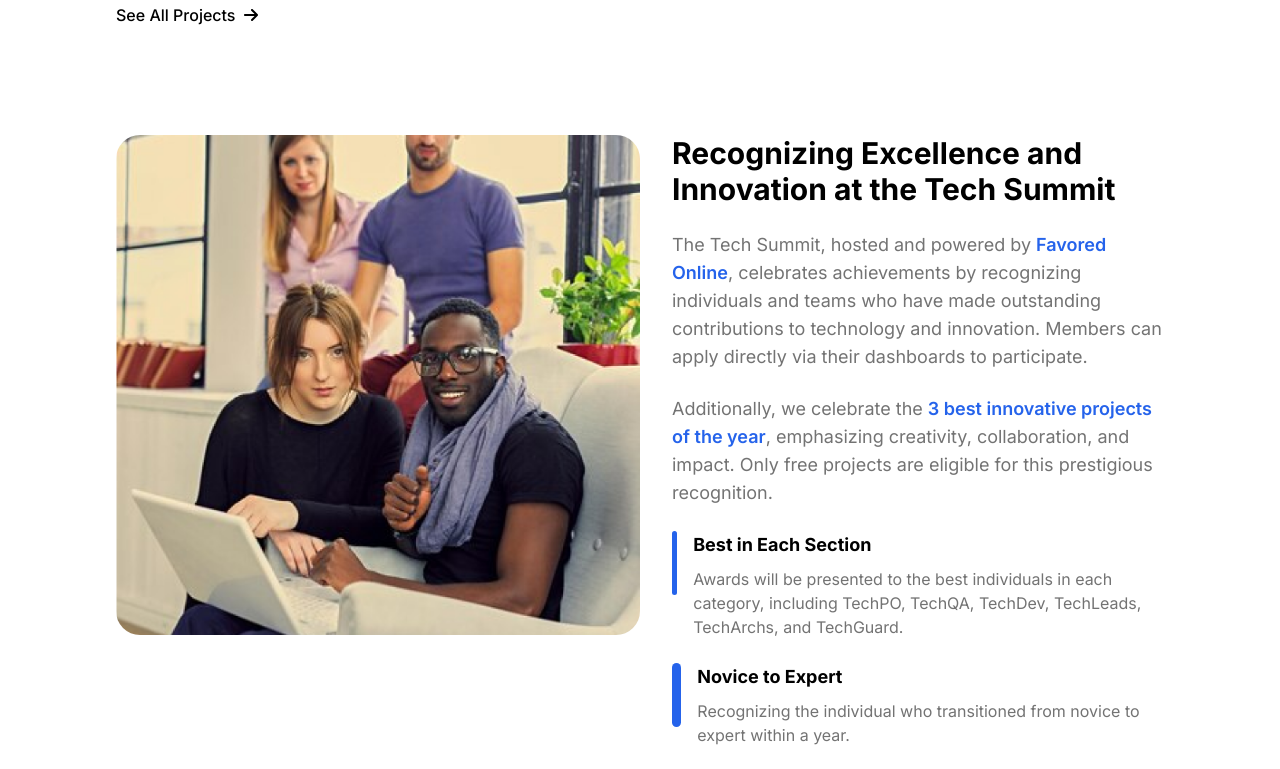
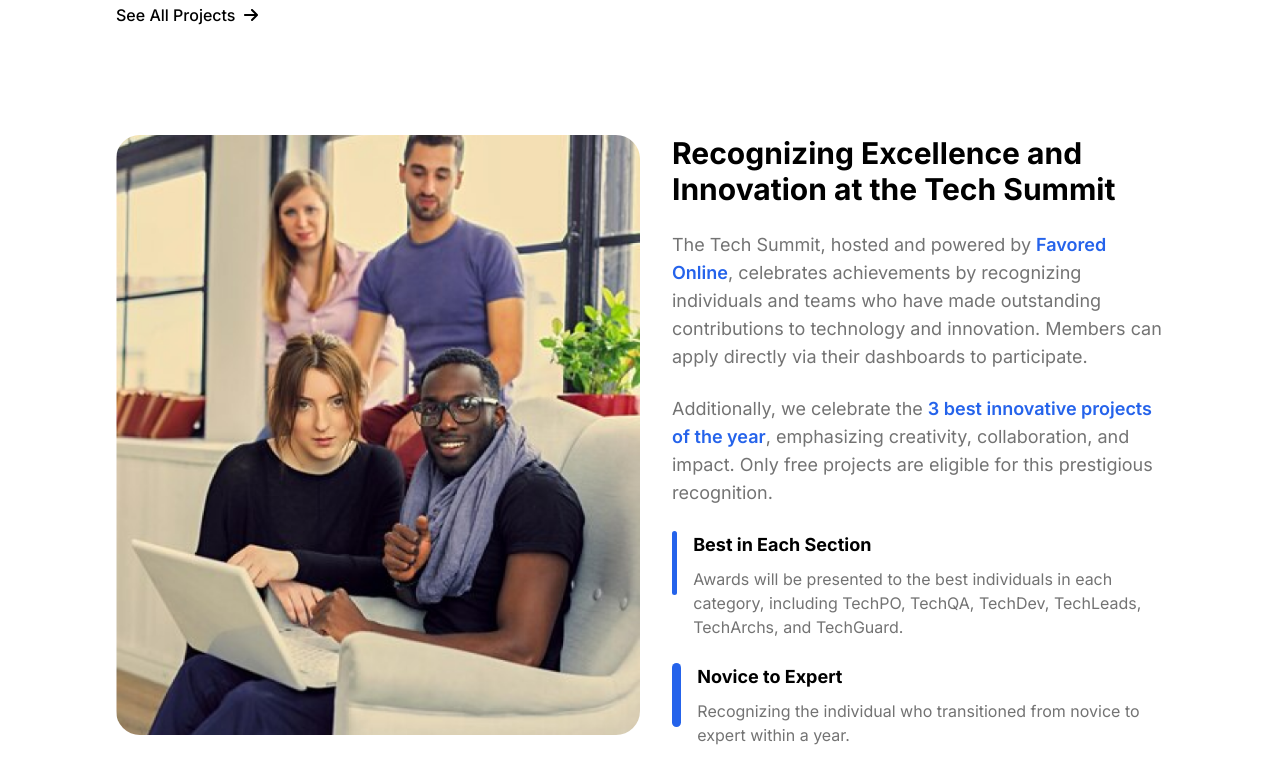
Before and after one commit to techtalentscity/techtalentscity.github.io, a React (Vite) app: page / in a window 1280 px wide. Shown: the part 1600-2369 px from the top of the page. Built offline with nearby package versions, Linux system fonts and the light colour scheme.

Commit message:
Update event.jsx

```diff
--- a/src/Pages/Home/event.jsx
+++ b/src/Pages/Home/event.jsx
@@ -5,11 +5,11 @@
   return (
     <Container className="flex flex-col lg:flex-row items-stretch gap-8 p-8 bg-white 2xl:px-36">
       {/* Left Section: Image */}
-      <div className="flex-shrink-0 w-full lg:w-1/2">
+      <div className="flex-shrink-0 w-full lg:w-1/2 flex items-stretch">
         <img
           src={image}
           alt="Awards and Recognition"
-          className="w-full h-full max-h-[500px] rounded-3xl object-cover"
+          className="w-full h-full max-h-[600px] rounded-3xl object-cover"
         />
       </div>
 
```
